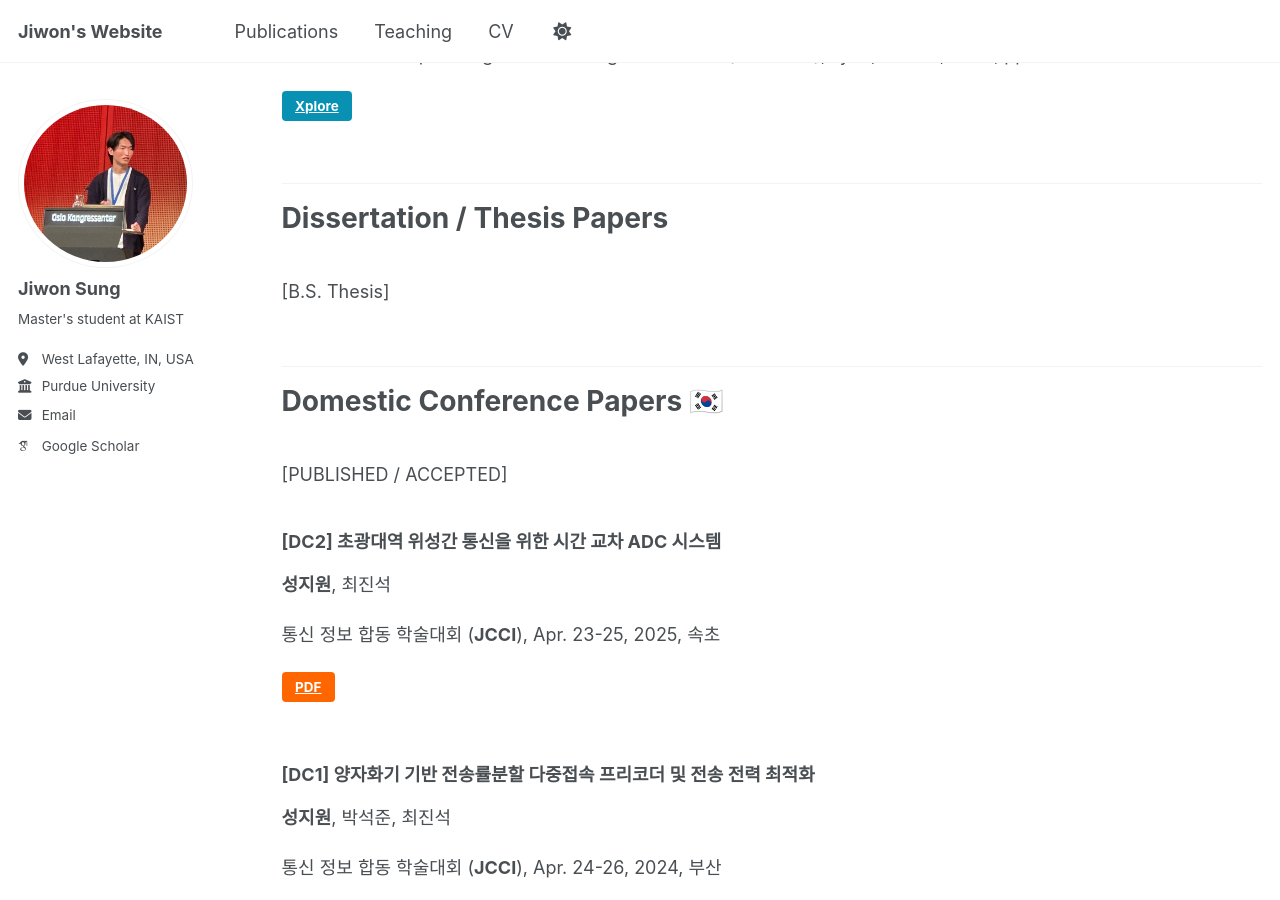
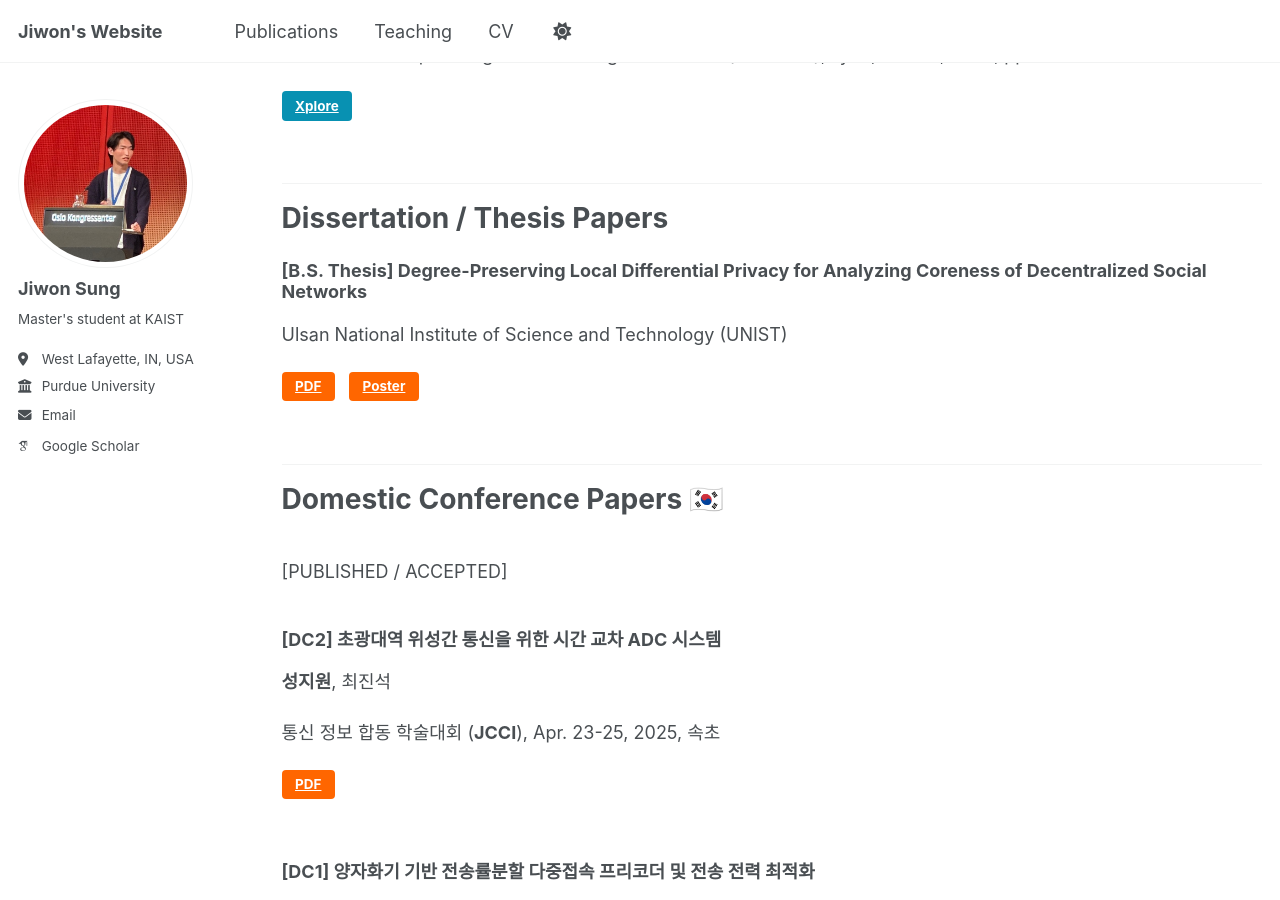
Before and after one commit to sunione/sunione.github.io, a Jekyll site: the page built from _pages/publications.md, in a window 1280 px wide and 900 px high, scrolled down 1342 px. Built offline with Jekyll 4.4.1, drawn with Linux system fonts in a browser that asks for light colours; some web fonts are replaced.

Commit message:
publications.md

```diff
--- a/_pages/publications.md
+++ b/_pages/publications.md
@@ -117,9 +117,16 @@ Dissertation / Thesis Papers
 
 <div style="height: 10px;"></div>
 
-\[B.S. Thesis\]
-
-<div style="height: 20px;"></div>
+<div style="display: flex; align-items: flex-start; margin-bottom: 30px;">
+  <div>
+    <h3 style="margin-top: 0;"> [B.S. Thesis] Degree-Preserving Local Differential Privacy for Analyzing Coreness of Decentralized Social Networks </h3>
+    <p> Ulsan National Institute of Science and Technology (UNIST) </p>
+    <p>
+      <a href="/files/UNIST_thesis.pdf" class="btn btn--pdf btn--small">PDF</a>
+      <a href="/files/UNIST_thesis_poster.pdf" class="btn btn--pdf btn--small">Poster</a>
+    </p>
+  </div>
+</div>
 
 
 
```
